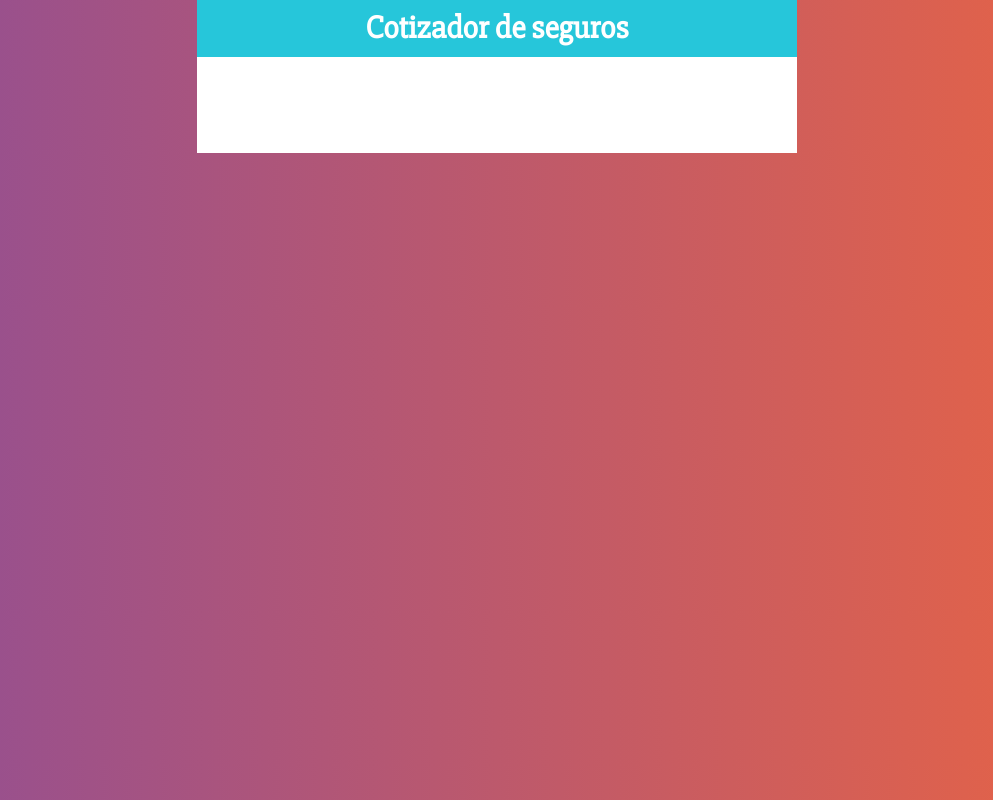
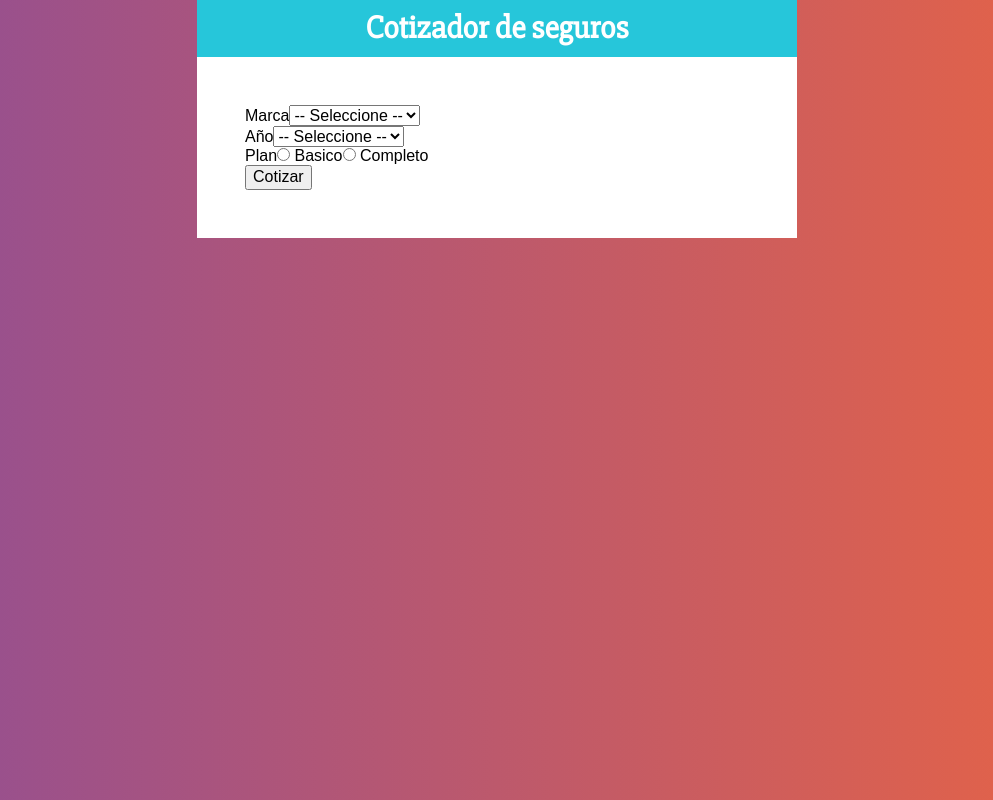
Before and after one commit to PabloFernandez-Git/Cotizador-de-Seguro, a React (Create React App) app: page / in a window 1280 px wide. Shown: the whole page, without its empty margins (143-1136 px from the left). Built offline with nearby package versions, Linux system fonts and the light colour scheme.

Commit message:
Creando el Formulario

```diff
--- a/src/App.js
+++ b/src/App.js
@@ -1,5 +1,6 @@
 import React from 'react';
 import Header from './components/Header';
+import Formulario from './components/Formulario';
 import styled from '@emotion/styled';
 
 const Contenedor = styled.div`
@@ -20,7 +21,7 @@
       />
 
       <ContenedorFormulario>
-
+        <Formulario />
       </ContenedorFormulario>
     </Contenedor>
   );
--- /dev/null
+++ b/src/components/Formulario.jsx
@@ -0,0 +1,53 @@
+import React from 'react';
+
+const Formulario = () => {
+    return (
+        <form>
+            <div>
+                <label>Marca</label>
+                <select>
+                    <option value="">-- Seleccione --</option>
+                    <option value="americano">Americano</option>
+                    <option value="europeo">Europeo</option>
+                    <option value="asiatico">Asiatico</option>
+                </select>
+            </div>
+
+            <div>
+                <label>Año</label>
+                <select>
+                    <option value="">-- Seleccione --</option>
+                    <option value="2021">2021</option>
+                    <option value="2020">2020</option>
+                    <option value="2019">2019</option>
+                    <option value="2018">2018</option>
+                    <option value="2017">2017</option>
+                    <option value="2016">2016</option>
+                    <option value="2015">2015</option>
+                    <option value="2014">2014</option>
+                    <option value="2013">2013</option>
+                    <option value="2012">2012</option>
+                </select>
+            </div>
+
+            <div>
+                <label>Plan</label>
+                <input
+                    type="radio"
+                    name="plan"
+                    value="basico"
+                /> Basico
+
+                <input
+                    type="radio"
+                    name="plan"
+                    value="completo"
+                /> Completo
+            </div>
+
+            <button type="button">Cotizar</button>
+        </form>
+    );
+}
+
+export default Formulario;
```
